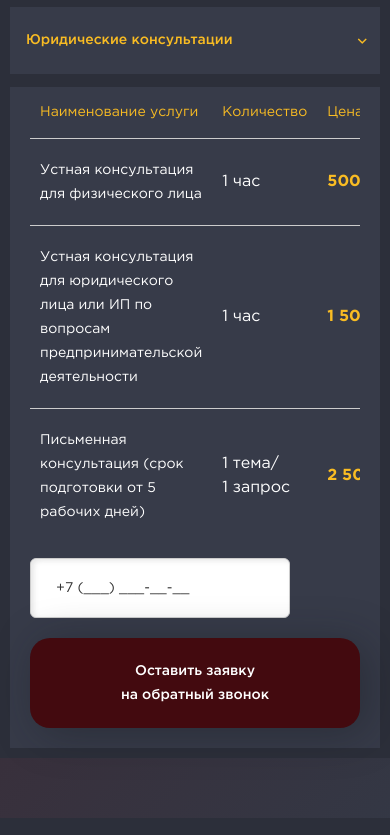
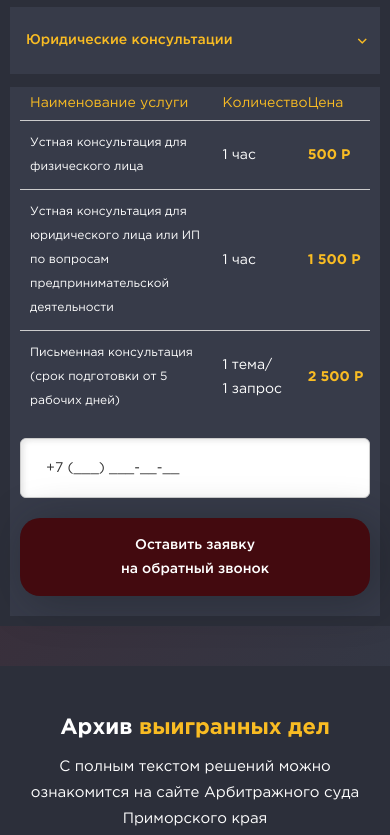
Before and after one commit to GrinCaseCode/law, a plain HTML site: page index.html in a window 390 px wide. Shown: the part 1759-2594 px from the top of the page. Drawn offline with nearby package versions, Linux system fonts and the light colour scheme.

Commit message:
Add files via upload

```diff
--- a/css/media.css
+++ b/css/media.css
@@ -362,6 +362,7 @@
 	}
 	.types {
 		padding-top: 40px;
+		padding-bottom: 40px;
 	}
 	.tabs-block {
 		margin: 0 -15px;
@@ -429,6 +430,28 @@
 	}
 	.tabs li a {
 		font-size: 14px;
+	}
+	.table-wrap table {
+		font-size: 14px;
+	}
+	.tab-container {
+		padding-left: 10px;
+		padding-right: 10px;
+	}
+	.table-wrap tbody td:first-child {
+    font-size: 12px;
+}
+.table-wrap td {
+    padding: 10px 0;
+    }
+    .form-phone input {
+    	max-width: 100%;
+    }
+    .form-phone .btn-main {
+    	padding: 15px 0;
+    }
+    .footer__bottom .col_pl  {
+    	text-align: right;
     }
 }
 
```
Lines whose indentation alone changed are shown as unchanged.
